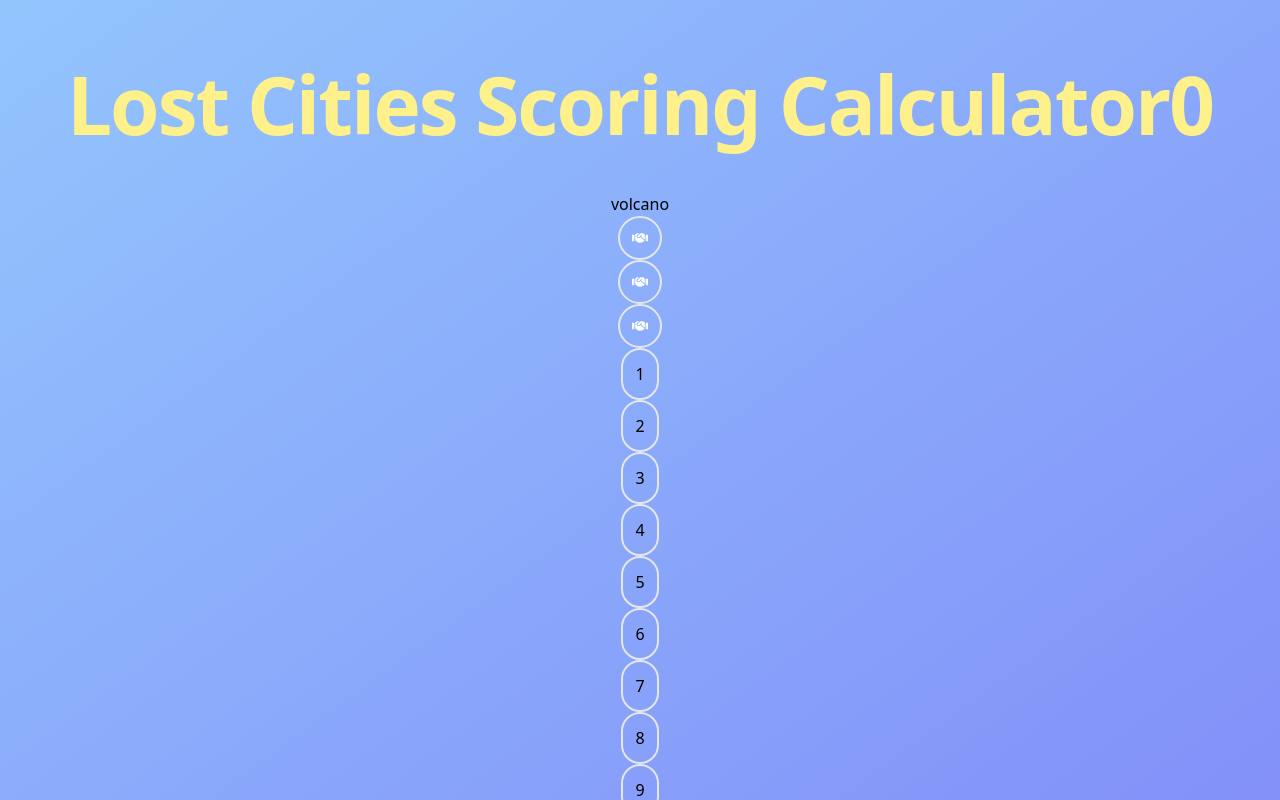
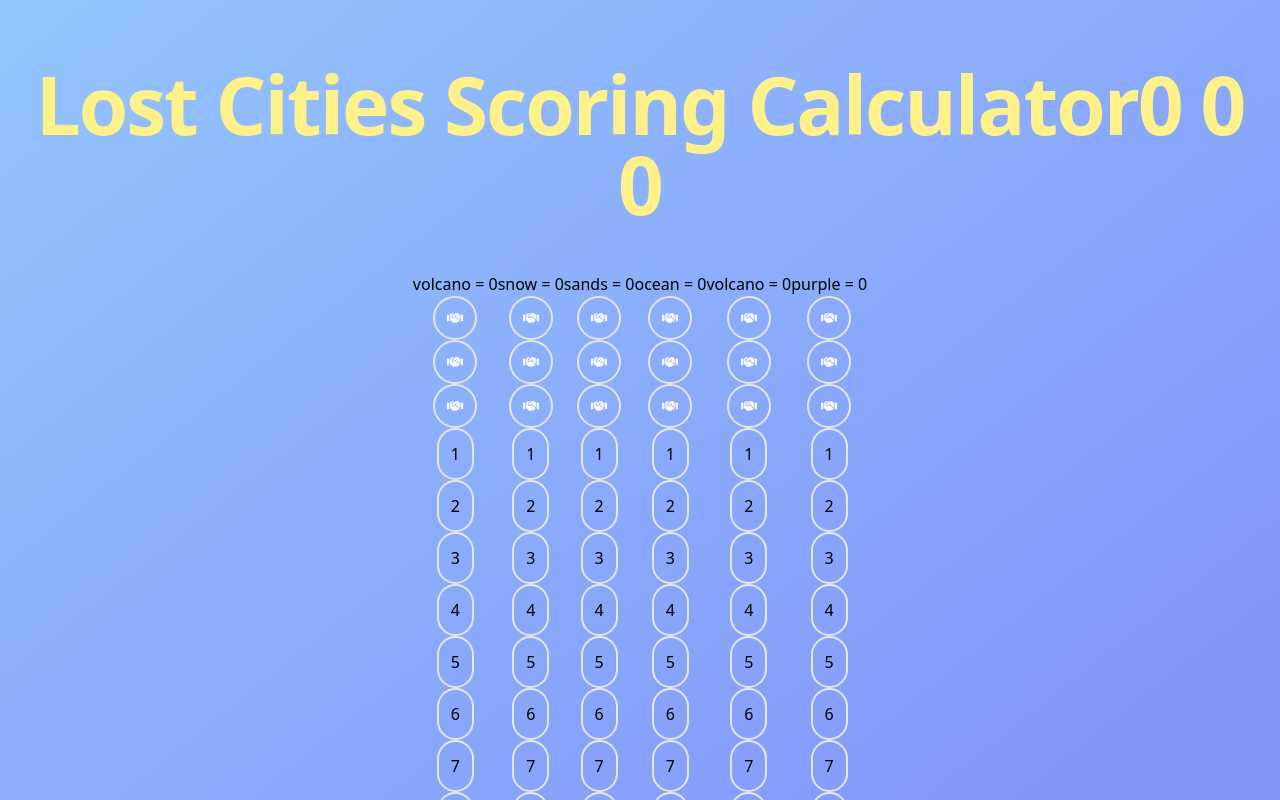
Before and after one commit to mhgamboa/lost-cities-scoring, a Next.js app: page / in a window 1280 px wide. Shown: the top 800 px of the page. Built offline with nearby package versions, Linux system fonts and the light colour scheme.

Commit message:
Fix scoring calculation

```diff
--- a/src/components/Expedition.tsx
+++ b/src/components/Expedition.tsx
@@ -4,9 +4,10 @@
 type props = {
   name: string;
   updateScore: (name: string, score: number) => void;
+  score: number;
 };
 
-export default function Expedition({ name, updateScore }: props) {
+export default function Expedition({ name, score, updateScore }: props) {
   const [expeditionScore, setExpeditionScore] = useState(0);
 
   type ScoringItem = [number, boolean];
@@ -30,9 +31,6 @@
   ]);
 
   function handleClick(amount: number, active: boolean, itemIndex: number) {
-    // let totalSum = (sum - 20) x (handshakeCount + 1) + 20(only if you have 8 or more cards)
-    // cardCount >=8 && (totalSum + 20)
-
     setScoringItems((prevState) => {
       const newState: ScoringItem[] = [...prevState];
 
@@ -45,34 +43,7 @@
     });
   }
 
-  const calculate = (
-    sum: number,
-    handshakeCount: number,
-    numberCount: number
-  ) => {
-    // Count handshakes
-    // Count number of trues in scoringitems
-    return (
-      (sum - 20) * (handshakeCount + 1) +
-      (numberCount + handshakeCount >= 8 ? 20 : 0)
-    );
-  };
-
   function handleHandshakeClick(index: number) {
-    // let totalSum = (sum - 20) x (handshakeCount + 1) + 20(only if you have 8 or more cards)
-    // cardCount >=8 && (totalSum + 20)
-
-    // setScoringItems((prevState) => {
-    //   const newState: ScoringItem[] = [...prevState];
-
-    //   active
-    //     ? setExpeditionScore((prevScore) => prevScore - amount)
-    //     : setExpeditionScore((prevScore) => prevScore + amount);
-    //   newState[itemIndex][1] = !newState[itemIndex][1];
-    //   active = newState[itemIndex][1];
-    //   return newState;
-    // });
-
     setHandShakeArray((prevState) => {
       const newState: boolean[] = [...prevState];
       newState[index] = !newState[index];
@@ -82,19 +53,24 @@
   }
 
   useEffect(() => {
-    updateScore(name, expeditionScore);
-  }, [expeditionScore, name, updateScore]);
+    // prettier-ignore
+    const sum = scoringItems.reduce((sum, curr) => sum + (curr[1] === true ? curr[0] : 0), 0);
+    // prettier-ignore
+    const handshakeCount = handshakeArray.reduce((count, curr) => count + (curr === true ? 1 : 0), 0);
+    // prettier-ignore
+    const numberCount = scoringItems.reduce((count, curr) => count + (curr[1] === true ? 1 : 0), 0);
+    // prettier-ignore
+    const newScore = (handshakeCount + numberCount === 0 ? 0 : sum - 20) * (handshakeCount + 1) +
+      (numberCount + handshakeCount >= 8 ? 20 : 0);
 
-  useEffect(() => {
-    // let totalSum = (sum - 20) x (handshakeCount + 1) + 20(only if you have 8 or more cards)
-    // cardCount >=8 && (totalSum + 20)
-    console.log("scoringItems: ", scoringItems);
-  }, [scoringItems]);
+    updateScore(name, newScore);
+  }, [scoringItems, expeditionScore, name, updateScore, handshakeArray]);
 
   return (
     <div>
-      <h2>{name}</h2>
-
+      <h2>
+        {name} = {score}
+      </h2>
       <div className="flex flex-col items-center">
         {handshakeArray.map((boolean, index) => {
           return (
--- a/src/pages/index.tsx
+++ b/src/pages/index.tsx
@@ -30,11 +30,41 @@
         <div className="container flex flex-col items-center justify-center gap-12 px-4 py-16 ">
           <h1 className="text-center text-5xl font-extrabold tracking-tight text-yellow-200 sm:text-[5rem]">
             Lost Cities Scoring Calculator
-            {scores.volcano}
+            {scores.volcano} {scores.snow}{" "}
+            {Object.values(scores).reduce((acc, curr) => acc + curr, 0)}
           </h1>
           {/* <div className="grid grid-cols-1 gap-4 sm:grid-cols-2 md:gap-8"></div> */}
           <div className="flex">
-            <Expedition name="volcano" updateScore={updateScore} />
+            <Expedition
+              name="volcano"
+              updateScore={updateScore}
+              score={scores.volcano}
+            />
+            <Expedition
+              name="snow"
+              updateScore={updateScore}
+              score={scores.snow}
+            />
+            <Expedition
+              name="sands"
+              updateScore={updateScore}
+              score={scores.sands}
+            />
+            <Expedition
+              name="ocean"
+              updateScore={updateScore}
+              score={scores.ocean}
+            />
+            <Expedition
+              name="volcano"
+              updateScore={updateScore}
+              score={scores.volcano}
+            />
+            <Expedition
+              name="purple"
+              updateScore={updateScore}
+              score={scores.purple}
+            />
           </div>
         </div>
       </main>
```
Also changed, not shown: src/icons/Handshake.svg (deleted).
